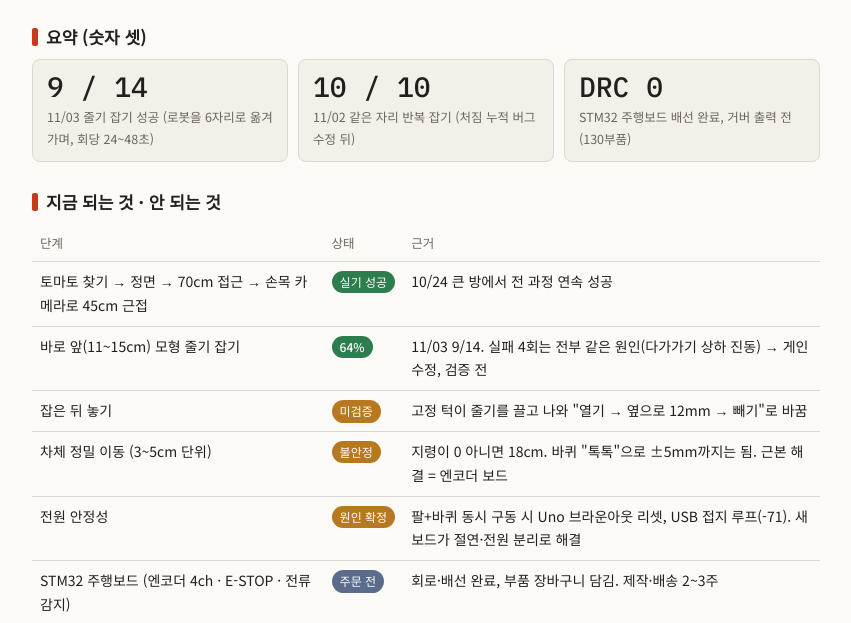
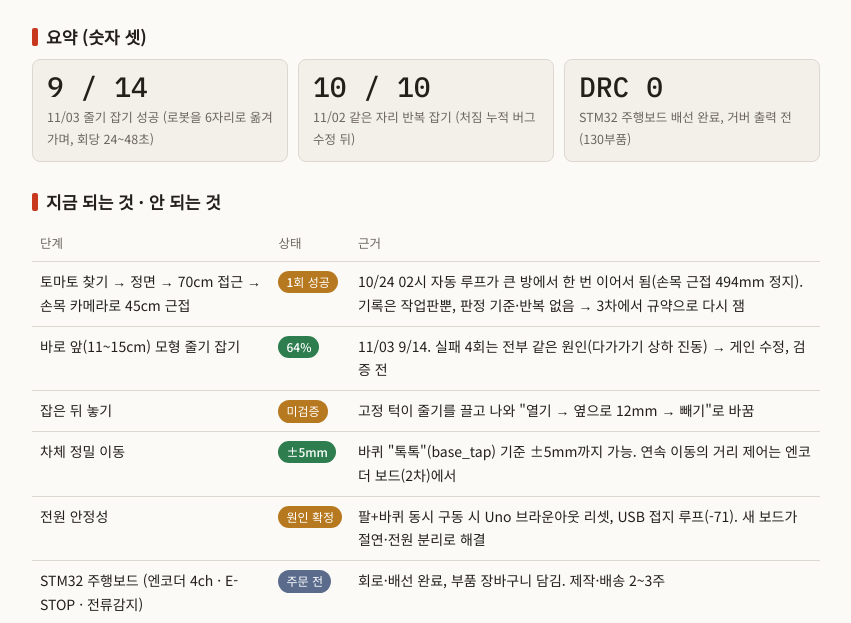
Before and after one commit to ttkpark/tomato-picker, a plain HTML site: page docs/1103_checkpoint_report.html in a window 1280 px wide. Shown: the part 177-800 px from the top of the page, without its empty margins (214-1065 px from the left). Drawn offline with Linux system fonts and the light colour scheme.

Commit message:
보고서: 10/24 접근은 1회 성공(자동 루프 기록)으로 정정, 차체 정밀 이동 ±5mm 가능으로
Co-Authored-By: Claude Fable 5.1 <noreply@anthropic.com>

```diff
--- a/docs/1103_checkpoint_report.html
+++ b/docs/1103_checkpoint_report.html
@@ -69,10 +69,10 @@ footer { color: var(--muted); font-size: 12.5px; border-top: 1px solid var(--lin
   <h2>지금 되는 것 · 안 되는 것</h2>
   <div class="wrap"><table>
     <tr><th>단계</th><th>상태</th><th>근거</th></tr>
-    <tr><td>토마토 찾기 → 정면 → 70cm 접근 → 손목 카메라로 45cm 근접</td><td><span class="pill ok">실기 성공</span></td><td>10/24 큰 방에서 전 과정 연속 성공</td></tr>
+    <tr><td>토마토 찾기 → 정면 → 70cm 접근 → 손목 카메라로 45cm 근접</td><td><span class="pill warn">1회 성공</span></td><td>10/24 02시 자동 루프가 큰 방에서 한 번 이어서 됨(손목 근접 494mm 정지). 기록은 작업판뿐, 판정 기준·반복 없음 → 3차에서 규약으로 다시 잼</td></tr>
     <tr><td>바로 앞(11~15cm) 모형 줄기 잡기</td><td><span class="pill ok">64%</span></td><td>11/03 9/14. 실패 4회는 전부 같은 원인(다가가기 상하 진동) → 게인 수정, 검증 전</td></tr>
     <tr><td>잡은 뒤 놓기</td><td><span class="pill warn">미검증</span></td><td>고정 턱이 줄기를 끌고 나와 "열기 → 옆으로 12mm → 빼기"로 바꿈</td></tr>
-    <tr><td>차체 정밀 이동 (3~5cm 단위)</td><td><span class="pill warn">불안정</span></td><td>지령이 0 아니면 18cm. 바퀴 "톡톡"으로 ±5mm까지는 됨. 근본 해결 = 엔코더 보드</td></tr>
+    <tr><td>차체 정밀 이동</td><td><span class="pill ok">±5mm</span></td><td>바퀴 "톡톡"(base_tap) 기준 ±5mm까지 가능. 연속 이동의 거리 제어는 엔코더 보드(2차)에서</td></tr>
     <tr><td>전원 안정성</td><td><span class="pill warn">원인 확정</span></td><td>팔+바퀴 동시 구동 시 Uno 브라운아웃 리셋, USB 접지 루프(-71). 새 보드가 절연·전원 분리로 해결</td></tr>
     <tr><td>STM32 주행보드 (엔코더 4ch · E-STOP · 전류감지)</td><td><span class="pill todo">주문 전</span></td><td>회로·배선 완료, 부품 장바구니 담김. 제작·배송 2~3주</td></tr>
   </table></div>
```
Also changed, not shown: 1 other file.
